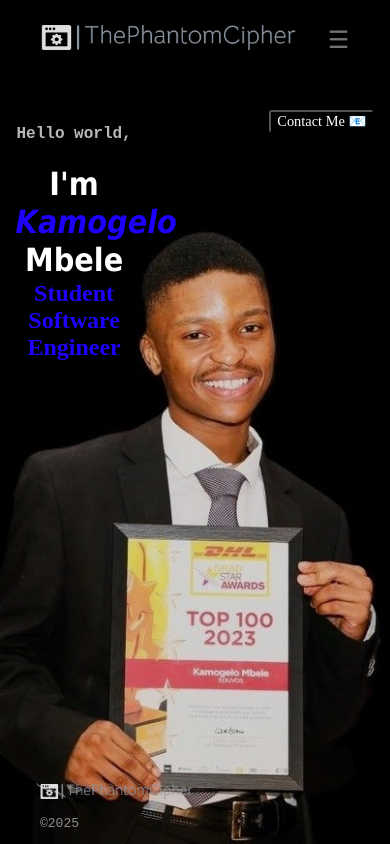
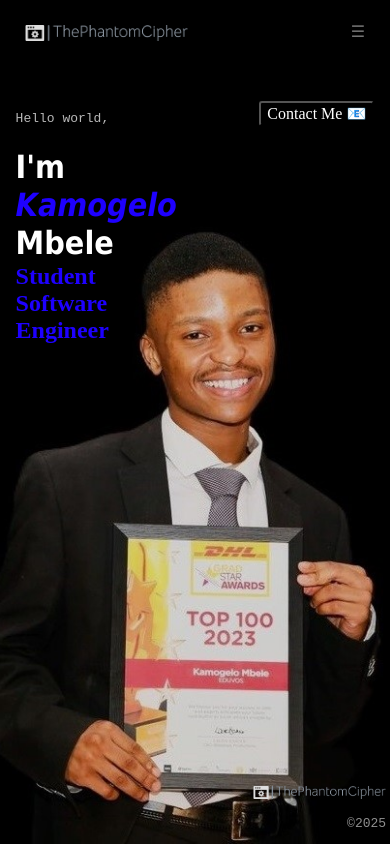
Before and after one commit to ThePhantomCipher/ThePhantomCipher.github.io, a plain HTML site: page index.html in a window 390 px wide. Drawn offline with Linux system fonts and the light colour scheme.

Commit message:
Add files via upload

```diff
--- a/index.html
+++ b/index.html
@@ -60,14 +60,14 @@
         <button id="contactbutton"><a href="Contacts.html"><span></span>Contact Me 📧</a></button>
     </div>
 
-    <footer>
 
-        <div id="footerLogo">
+    <div id="bckgrdFooter">
+        <div>
             <img src = "images/Logo.png" alt = "Logo">
             <p id = "CPYear">©2025</p>
         </div>
+    </div>
 
-    </footer>
 </div>
 
 <script src="index.js"></script>
--- a/stylesheets.css
+++ b/stylesheets.css
@@ -1,15 +1,3 @@
-@font-face{
-
-    src: url(fonts/ProtestRevolution-Regular.ttf);
-    font-family: ProtestRevolution-Regular;
-    src: url(fonts/PlayfairDisplay-Italic.ttf);
-    font-family: PlayfairDisplay-Italic;
-    src: url(fonts/PTSerif-Regular.ttf);
-    font-family: PTSerif-Regular;
-    src: url(fonts/BebasNeue-Regular.ttf);
-    font-family: BebasNeue-Regular;
-}
-
 Body{
     background-color: hsl(0, 0%, 0%);
     margin: 0px;
@@ -35,14 +23,13 @@ header{
     align-items: center;
 }
 #logo img{
-    height: 25px;
+    height: 1.3em;
 }
 #logo img:hover{
     filter: drop-shadow(0 0 1em rgb(0, 38, 255));
 }
 .hamburger{
     display: none;
-    font-size: 24px;
     cursor: pointer;
 }
 .navbuttons{
@@ -54,9 +41,8 @@ header{
 .navbuttons a{
     padding: 5px 5px;
     text-decoration: none;
-    font-family: Times, 'Times New Roman', serif;
+    font: 1em arial;
     color: hsl(0, 0%, 90%);
-    font-size: 1.1em;
     display: flex;
     transition: background-color 1.2s ease;
     position: relative;
@@ -79,16 +65,14 @@ header{
     color: hsl(247, 100%, 27%);
 }
 #hi{
-    font-family: monospace;
-    font-size: large;
+    font: 1em monospace;
     color: hsl(0, 0%, 72%);
     margin-bottom: 0%;
 }
 #h1intro{
     display: inline;
     color: hsl(0, 0%, 100%);
-    font-family: Tahoma, Geneva, Verdana, sans-serif;
-    font-size: 5vh;
+    font: 2em Tahoma;
     font-weight: bold;
     margin-bottom: 1%;
 }
@@ -110,7 +94,6 @@ i{
     width: 30%;
     display: flex;
     flex-direction: column;
-    row-gap: 0%;
     float: left;
 }
 .bodytext a{
@@ -157,13 +140,12 @@ i{
     color: hsl(0, 0%, 100%);
     display: flex;
     flex-direction: column;
-    align-items: end;
+    align-items: start;
 }
 .bodytext2 button{
     background: transparent;
     border-radius: 3px;
-    font-family: monospace;
-    font-size: 1.2rem;
+    font-size: 1em;
     position: relative;
     overflow: hidden;
 }
@@ -186,50 +168,56 @@ span{
     text-decoration: none;
     color: hsl(0, 0%, 100%);
     font-family: 'Times New Roman';
-    position: relative;
 }
 #summary{
-    font: 1.2em arial;
+    font: 1em arial;
     color: hsl(0, 0%, 100%);
 }
-.background footer{
-    margin-left: 40px;
+#bckgrdFooter{
+    text-align: right;
     color: hsl(0, 0%, 56%);
     font-family: monospace;
+    bottom: 0em;
+    position: absolute;
+    width: 100%;
+}
+#bckgrdFooter div{
+    padding-right: 1%;
+}
+#bckgrdFooter img{
+    height: 1em;
+}
+footer{
+    text-align: right;
+    padding-right: 40px;
+    color: hsl(0, 0%, 56%);
+    font: monospace;
     bottom: 0px;
-    position: absolute;
 }
 #footerLogo img{
-    height: 15px;
-}
-footer{
-    margin-left: 40px;
-    color: hsl(0, 0%, 56%);
-    font-family: monospace;
-    bottom: 0px;
+    height: 1em;
 }
 #b-bodycontainer{
     display: flex;
-    justify-content: space-around;
-    align-items: center;
+    flex-direction: column;
+    row-gap: 40px;
     flex-wrap: wrap;
-    min-height: 60vh;
     animation: fadeIn;
     animation-duration: 3s;
+    margin-bottom: 10%;
 }
 #biohead{
     color: hsl(0, 0%, 100%);
-    font: 1.5em ProtestRevolution-Regular;
-    align-self: flex-start;
+    font: 1.5em times;
+    text-align: center;
 }
 #biop{
     color: hsl(0, 0%, 72%);
-    padding: 15px;
     font-size: 1em;
-    font-family: 'Gill Sans', 'Gill Sans MT', Calibri, 'Trebuchet MS', sans-serif;
+    font-family: arial;
     text-align: justify;
     align-items: start;
-    margin: 1%;
+    margin: 2% 2%;
 }
 #p-bodycontainer{
     display: flex;
@@ -244,7 +232,7 @@ footer{
 #cardcontainer{
     animation: fadeIn;
     animation-duration: 5s;
-    margin-bottom: 10px;
+    margin-bottom: 50px;
 }
 #card h3{
     color: hsl(247, 100%, 50%);
@@ -257,6 +245,7 @@ footer{
     flex-direction: column;
     row-gap: 10px;
     column-gap: 8px;
+    margin-bottom: 1em;
     animation: fadeIn;
     animation-duration: 3s;
 }
@@ -270,7 +259,6 @@ footer{
 #s-bodycontainer h2{
     color: hsl(247, 100%, 50%);
     font: 1.3em sans-serif;
-    font-family: Georgia;
     padding-left: 1.5%;
     margin-bottom: 2%;
     content: '';
@@ -309,6 +297,7 @@ footer{
 #c-bodycontainer h1{
     color: hsl(0, 0%, 100%);
     font: 1.5em times;
+    text-decoration: wavy;
 }
 #c-bodycontainer a{
     text-decoration: none;
@@ -336,6 +325,12 @@ footer{
 
 @media screen and (max-width : 800px){
 
+header{
+    justify-content: space-between;
+}
+#logo img{
+    height: 1em;
+}
 .navbuttons{
     display: none;
     flex-direction: column;
@@ -354,16 +349,16 @@ footer{
 .hamburger{
     display: block;
     color: hsl(0, 0%, 45%);
+    position: relative;
+    top: -0.2em;
+}
+
+#cv{
+    display: none;
 }
 .bodytext{
-    flex-direction: column;
-    text-align: center;
-}
-#h1intro{
-    font-size: 2rem;
-}
-#cv{
-    display: none;
+    height: 10%;
+
 }
 .bodytext2{
     text-align: right;
@@ -374,13 +369,16 @@ footer{
 
 }
 #contactbutton{
-    font-size: 0.9rem;
+    size: 0px;
     margin-top: 0%;
 
 }
+.background footer{
+    position: fixed;
+}
 #biop{
-    font: 0.9em;
-    margin-bottom: 10px;
+    font: 0.8em arial;
+    margin: 0% 5%;
 }
 #s-bodycontainer{
     row-gap: 10px;
@@ -389,7 +387,7 @@ footer{
 #s-bodycontainer h2{
     margin-bottom: 6%;
     transition: ease-in;
-    font: 1em sans-serif;
+    font: 1em;
 }
 #s-bodycontainer div{
     column-gap: 10px;
```
Also changed, not shown: Contacts.html (+1 -1 lines), Skills.html (+1 -1 lines).
